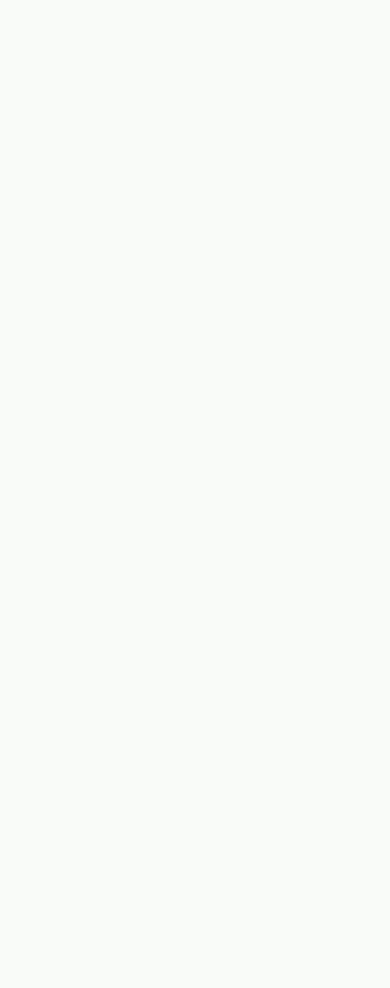
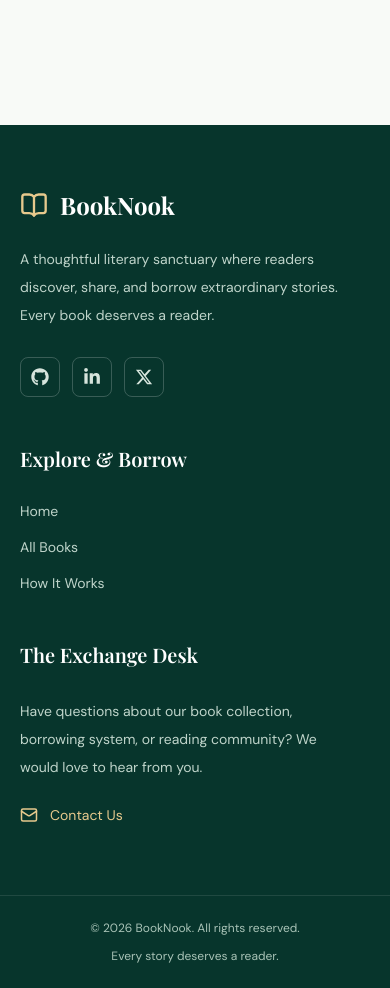
Before and after one commit to ariful-arif124/booknook-client, a Next.js app: page / in a window 390 px wide. Shown: the part 800-1788 px from the top of the page. Before the commit the page ends 925 px from the top, so only its background shows below. Built offline with nearby package versions, Linux system fonts and the light colour scheme; a web font is replaced by a local one.

Commit message:
Build responsive BookNook footer with social links

```diff
--- a/package.json
+++ b/package.json
@@ -20,6 +20,7 @@
     "next": "16.4.3",
     "react": "19.3.0",
     "react-dom": "19.3.0",
+    "react-icons": "^5.7.0",
     "shadcn": "^4.23.0",
     "sonner": "^2.0.8",
     "swiper": "^14.4.0",
--- a/src/app/layout.tsx
+++ b/src/app/layout.tsx
@@ -1,7 +1,10 @@
 
 import type { Metadata } from "next";
 import { DM_Sans, Playfair_Display } from "next/font/google";
+
 import Navbar from "@/components/layout/navbar";
+import Footer from "@/components/layout/footer";
+
 import "./globals.css";
 
 const dmSans = DM_Sans({
@@ -16,7 +19,8 @@ const playfair = Playfair_Display({
 
 export const metadata: Metadata = {
   title: "BookNook | Home",
-  description: "Discover, share, and borrow your favorite books.",
+  description:
+    "Discover, share, and borrow your favorite books.",
 };
 
 export default function RootLayout({
@@ -28,7 +32,12 @@ export default function RootLayout({
     <html lang="en">
       <body className={`${dmSans.variable} ${playfair.variable}`}>
         <Navbar />
-        <main className="min-h-screen">{children}</main>
+
+        <main className="min-h-screen">
+          {children}
+        </main>
+
+        <Footer />
       </body>
     </html>
   );
--- /dev/null
+++ b/src/components/layout/footer.tsx
@@ -0,0 +1,137 @@
+
+
+import Link from "next/link";
+import { BookOpen, Mail, ArrowUpRight } from "lucide-react";
+import {
+    FaGithub,
+    FaLinkedinIn,
+    FaXTwitter,
+} from "react-icons/fa6";
+
+
+const footerLinks = [
+    { name: "Home", href: "/" },
+    { name: "All Books", href: "/books" },
+    { name: "How It Works", href: "/#how-it-works" },
+];
+
+
+const socialLinks = [
+    {
+        name: "GitHub",
+        href: "https://github.com/ariful-arif124",
+        icon: FaGithub,
+    },
+    {
+        name: "LinkedIn",
+        href: "https://www.linkedin.com/",
+        icon: FaLinkedinIn,
+    },
+    {
+        name: "X",
+        href: "https://x.com/",
+        icon: FaXTwitter,
+    },
+];
+
+export default function Footer() {
+    return (
+        <footer className="bg-[#07352C] text-white">
+            <div className="mx-auto grid max-w-7xl gap-12 px-5 py-16 md:grid-cols-2 lg:grid-cols-3 lg:px-10">
+                <div>
+                    <Link
+                        href="/"
+                        className="mb-6 flex items-center gap-3"
+                    >
+                        <BookOpen
+                            size={28}
+                            className="text-[#E7C98D]"
+                        />
+
+                        <span className="font-serif text-2xl font-bold">
+                            BookNook
+                        </span>
+                    </Link>
+
+                    <p className="max-w-sm text-sm leading-7 text-[#BFD4CA]">
+                        A thoughtful literary sanctuary where
+                        readers discover, share, and borrow
+                        extraordinary stories. Every book deserves
+                        a reader.
+                    </p>
+
+                    <div className="mt-7 flex items-center gap-3">
+                        {socialLinks.map((social) => {
+                            const Icon = social.icon;
+
+                            return (
+                                <a
+                                    key={social.name}
+                                    href={social.href}
+                                    target="_blank"
+                                    rel="noopener noreferrer"
+                                    aria-label={social.name}
+                                    className="flex h-10 w-10 items-center justify-center rounded-lg border border-white/20 text-[#D6E4DC] transition-all hover:-translate-y-1 hover:border-[#E7C98D] hover:text-[#E7C98D]"
+                                >
+                                    <Icon size={18} />
+                                </a>
+                            );
+                        })}
+
+                    </div>
+                </div>
+
+                <div>
+                    <h3 className="font-serif mb-7 text-xl font-semibold">
+                        Explore & Borrow
+                    </h3>
+
+                    <div className="flex flex-col items-start gap-4">
+                        {footerLinks.map((link) => (
+                            <Link
+                                key={link.name}
+                                href={link.href}
+                                className="group flex items-center gap-2 text-sm text-[#BFD4CA] transition-colors hover:text-[#E7C98D]"
+                            >
+                                {link.name}
+
+                                <ArrowUpRight
+                                    size={14}
+                                    className="opacity-0 transition-opacity group-hover:opacity-100"
+                                />
+                            </Link>
+                        ))}
+                    </div>
+                </div>
+
+                <div>
+                    <h3 className="font-serif mb-7 text-xl font-semibold">
+                        The Exchange Desk
+                    </h3>
+
+                    <p className="max-w-xs text-sm leading-7 text-[#BFD4CA]">
+                        Have questions about our book collection,
+                        borrowing system, or reading community?
+                        We would love to hear from you.
+                    </p>
+
+                    <a
+                        href="mailto:your-email@example.com"
+                        className="mt-6 inline-flex items-center gap-3 text-sm text-[#E7C98D] transition-colors hover:text-white"
+                    >
+                        <Mail size={18} />
+                        <span>Contact Us</span>
+                    </a>
+                </div>
+            </div>
+
+            <div className="border-t border-white/10">
+                <div className="mx-auto flex max-w-7xl flex-col gap-3 px-5 py-6 text-center text-xs text-[#A9C3B7] sm:flex-row sm:items-center sm:justify-between sm:text-left lg:px-10">
+                    <p>© 2026 BookNook. All rights reserved.</p>
+
+                    <p>Every story deserves a reader.</p>
+                </div>
+            </div>
+        </footer>
+    );
+}
```
Also changed, not shown: 1 other file (tests, documents, lock files or other folders).
